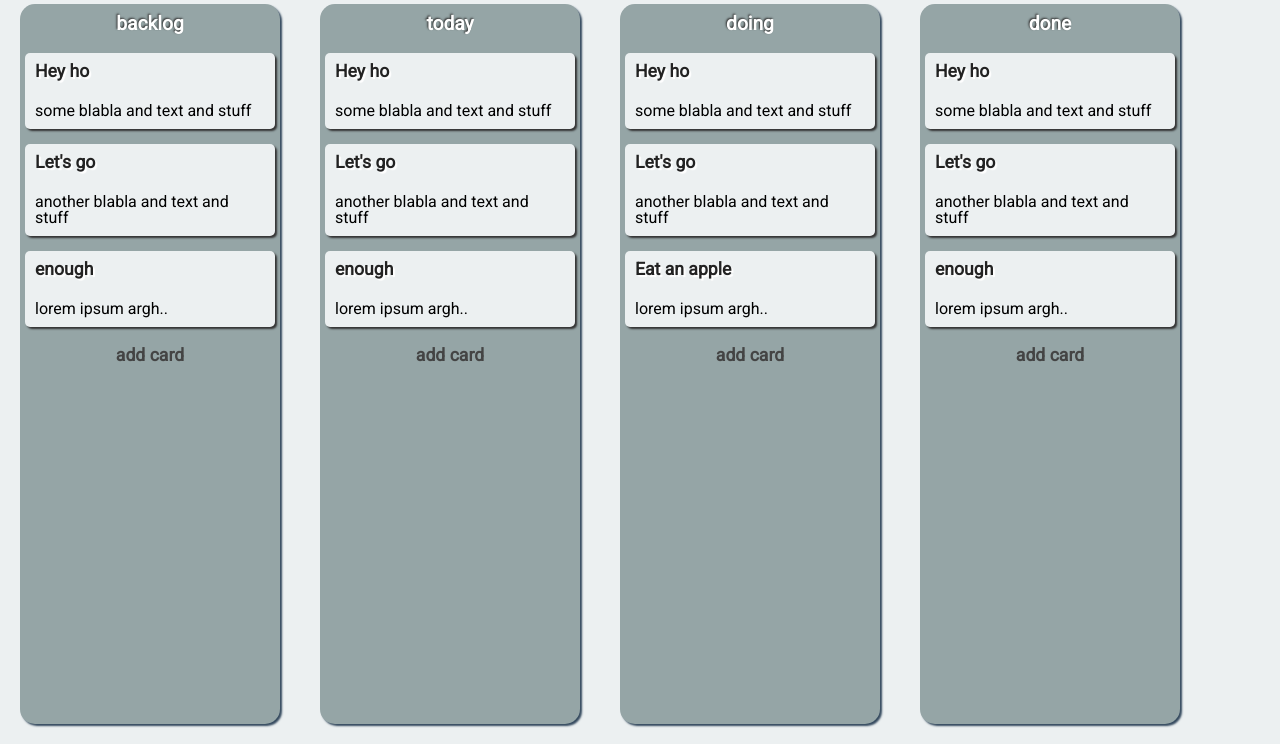
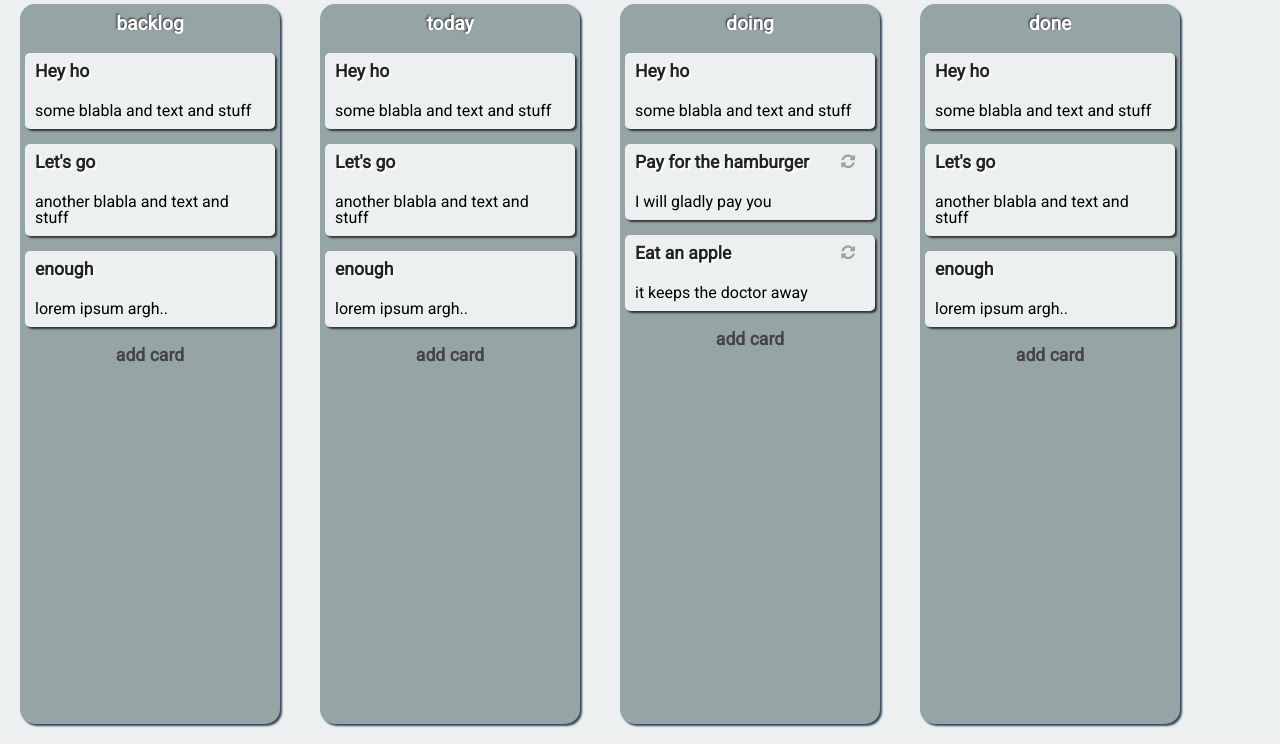
Before and after one commit to EinEnton/probably, a website: page index.html in a window 1280 px wide. Shown: the part 56-800 px from the top of the page. Drawn offline with Linux system fonts and the light colour scheme.

Commit message:
added repetition (and rendering for it, but no resetting / home column yet) got rid of an extra parameter in the call to deleteCard

```diff
--- a/index.html
+++ b/index.html
@@ -21,9 +21,15 @@
         <span class="column-caption" ng-show="isInEditMode($index,-1,3)"><input class="editor" type="text" placeholder="Column Name" ng-model="column.caption" ng-blur="stopEdit($index,-1,3)" /></span>
         <div ui-sortable="{connectWith:'.card-sortable-container'}" class="card-sortable-container" ng-model="column.cards">
         <div class="card" ng-repeat="card in column.cards | filter:searchFilter">
-            <a ng-click="deleteCard($parent.$index,$index)" class="delete-card"><i class="fa fa-times"></i></a>
+            <a ng-click="deleteCard($parent.$index)" class="delete-card"><i class="fa fa-times"></i></a>
+
+
+            <span class = "card-info-icon" ng-if="card.repetition">
+                <i class="fa fa-refresh" title="repeats {{card.repetition}}"></i>
+            </span>
             <span class="card-title" ng-hide="isInEditMode($parent.$index,$index,1)" ng-click="startEdit($parent.$index,$index,1)">{{card.title}}</span>
             <span class="card-title" ng-show="isInEditMode($parent.$index,$index,1)"><input class="editor" type="text" placeholder="Card Name" ng-model="card.title" ng-blur="stopEdit($parent.$index,$index,1)" /></span>
+
 
             <span class="card-description" ng-hide="isInEditMode($parent.$index,$index,2)" ng-click="startEdit($parent.$index,$index,2)">{{card.description}}</span>
             <span class="card-description" ng-show="isInEditMode($parent.$index,$index,2)" ng-click="startEdit($parent.$index,$index,2)"><textarea class="editor" ng-model="card.description" ng-blur="stopEdit($parent.$index,$index,2)" ></textarea></span>
--- a/js/main.js
+++ b/js/main.js
@@ -47,13 +47,13 @@ var boardModel={"columns":[
                 description:"some blabla and text and stuff"
             },
             {
-                title:"Let's go",
-                description:"another blabla and text and stuff",
-                repetition:"daily"
+                title:"Pay for the hamburger",
+                description:"I will gladly pay you",
+                repetition:"weekly on Tuesday"
             },
             {
                 title:"Eat an apple",
-                description:"lorem ipsum argh..",
+                description:"it keeps the doctor away",
                 repetition:"daily"
             }
         ]
@@ -99,6 +99,7 @@ $('title').text('Probably ' + getRandomFromArray(titles));
 
 /*the app*/
 
+var DefaultCard = function(){this.title="New Card"; this.description="Description"};
 
 var probablyMain=angular.module('probablyMain',['ui.sortable',"ngStorage"]);
 
@@ -150,7 +151,7 @@ var mainController=probablyMain.controller("mainController",["$scope","$timeout"
         };
 
         $scope.addCard=function(colIndex){
-            $scope.board.columns[colIndex].cards.push({'title':"New Card",'description':"Description"});
+            $scope.board.columns[colIndex].cards.push(new DefaultCard());
             $scope.startEdit(colIndex,$scope.board.columns[colIndex].cards.length);
         };
 
--- a/style/main.css
+++ b/style/main.css
@@ -200,6 +200,16 @@ a{
     color:#333;
 }
 
+.card-info-icon{
+    float: right;
+    margin-right: 10px;
+    color: #95a5a6;
+}
+
+.card-info-icon:hover{
+    color: #333;
+}
+
 .column:hover .delete-column{
     display: block;
 }
```
